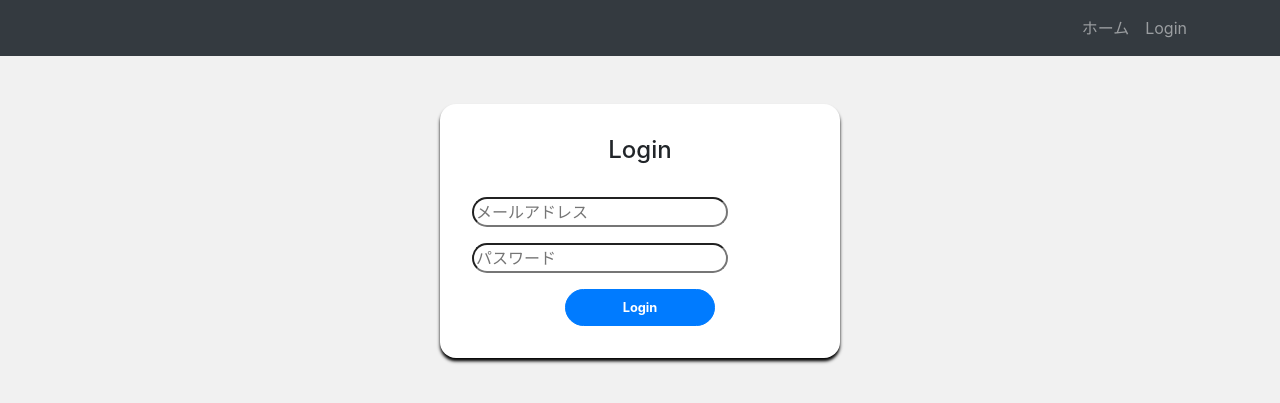
After one commit to yuzoogusu/ecsite, a Django app: page /accounts/login/ in a window 1280 px wide. The commit adds this page. Shown: the top 403 px of the page. Run offline with Django 3.2, Linux system fonts and the light colour scheme; some libraries are stand-ins or nearby versions.

Commit message:
login owari

```diff
--- /dev/null
+++ b/accounts/templates/accounts/login.html
@@ -0,0 +1,25 @@
+{% extends 'app/base.html' %}
+{% load widget_tweaks %}
+
+
+{% block content %}
+
+<div class="card card-auth my-5 mx-auto">
+    <div class="card-body">
+        <h5 class="card-title text-center">Login</h5>
+        <form method="post" class="form-auth">
+            {% csrf_token %}
+            <div class="form-label-group">
+                {% render_field form.login class='form=control' placeholser='email' %}
+            </div>
+            <div class="form-label-group">
+                {% render_field form.password class='form=control' placeholser='password' %}
+            </div>
+            <div class="button mx-auto">
+                <button class="btn btn-lg btn-primary btn-block mx-auto" type="submit">Login</button>
+            </div>
+
+        </form>
+    </div>
+</div>
+{% endblock %}
--- a/accounts/urls.py
+++ b/accounts/urls.py
@@ -4,4 +4,5 @@
 urlpatterns = [
     path('profile/', views.ProfileView.as_view(), name='profile'),
     path('profile/edit/', views.ProfileEditView.as_view(), name='profile_edit'),
+    path('login/', views.LoginView.as_view(), name='account_login'),
 ]
--- a/accounts/views.py
+++ b/accounts/views.py
@@ -2,6 +2,7 @@
 from django.views import View
 from accounts.models import CustomUser
 from accounts.forms import ProfileForm
+from allauth.account import views
 
 
 class ProfileView(View):
@@ -43,3 +44,7 @@
         return render(request, 'accounts/profile.html', {
             'form': form
         })
+
+
+class LoginView(views.LoginView):
+    template_name = 'accounts/login.html'
--- a/app/static/css/style.css
+++ b/app/static/css/style.css
@@ -63,3 +63,31 @@
 .form-control:focus {
     box-shadow: none;
 }
+
+.card-auth {
+    width: 400px;
+    border: 0;
+    border-radius: 1rem;
+    box-shadow: 0 0.2rem 0.2rem 0 black;
+}
+
+.card-title {
+    margin-bottom: 2rem;
+    font-size: 1.5rem;
+}
+
+.card-body {
+    padding: 2rem;
+}
+
+.form-auth {
+    width: 100%;
+}
+
+.form-label-group {
+    margin-bottom: 1rem;
+}
+
+.form-label-group input {
+    border-radius: 2rem;
+}
--- a/app/templates/app/base.html
+++ b/app/templates/app/base.html
@@ -18,9 +18,15 @@
                 <li class="nav-item">
                     <a class="nav-link" href="/">ホーム</a>
                 </li>
-                <li class="nav-item">
-                    <a class="nav-link" href="{% url 'profile' %}">プロフィール</a>
-                </li>
+                {% if user.is_authenticated %}
+                    <li class="nav-item">
+                        <a class="nav-link" href="{% url 'profile' %}">プロフィール</a>
+                    </li>
+                {% else %}
+                    <li class="nav-item">
+                        <a class="nav-link" href="{% url 'account_login' %}">Login</a>
+                    </li>
+                {% endif %}
             </ul>
         </div>
     </nav>
--- a/mysite/urls.py
+++ b/mysite/urls.py
@@ -20,4 +20,5 @@
     path('admin/', admin.site.urls),
     path('', include('app.urls')),
     path('accounts/', include('accounts.urls')),
+    path('accounts/', include('allauth.urls')),
 ]
```
Also changed, not shown: db.sqlite3.
